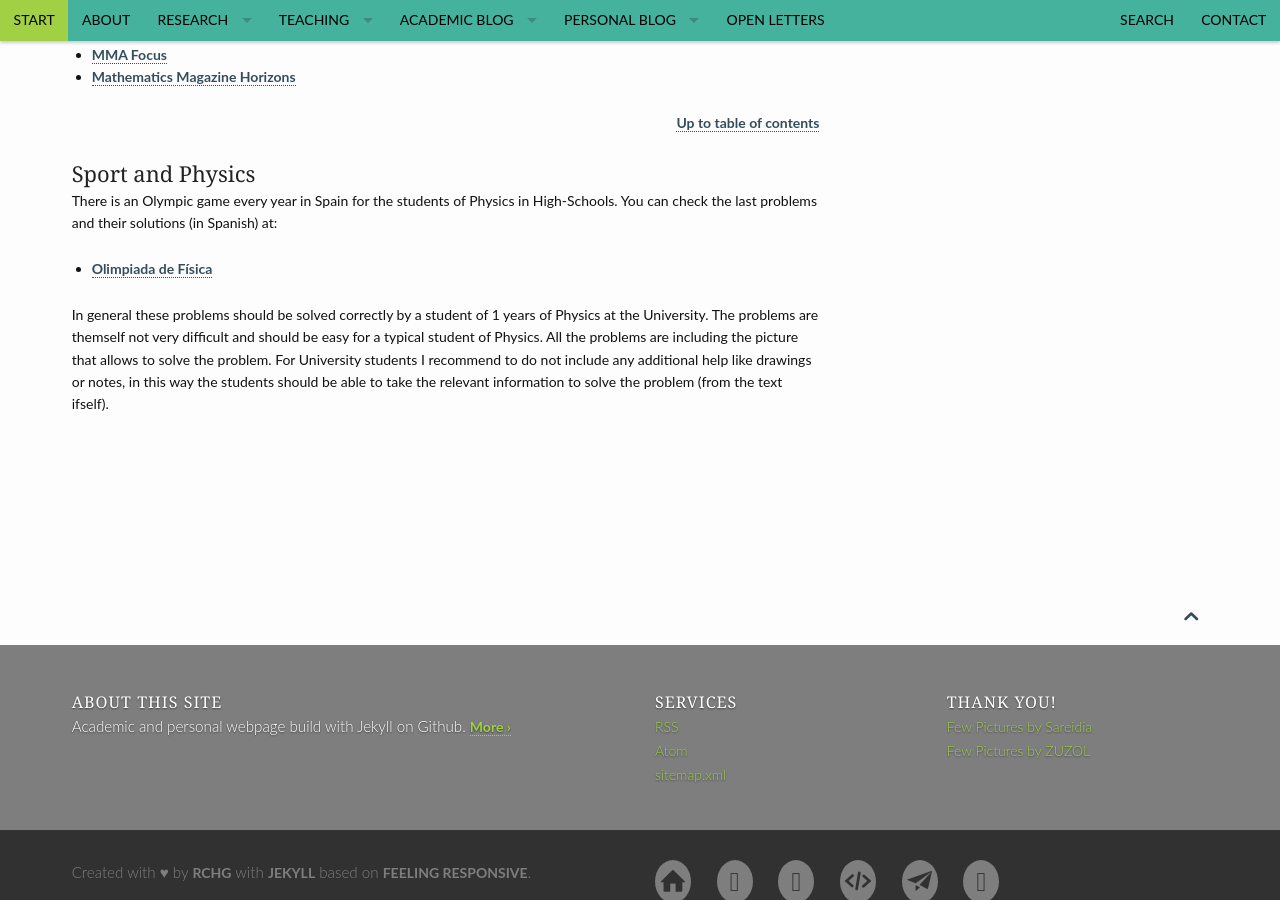
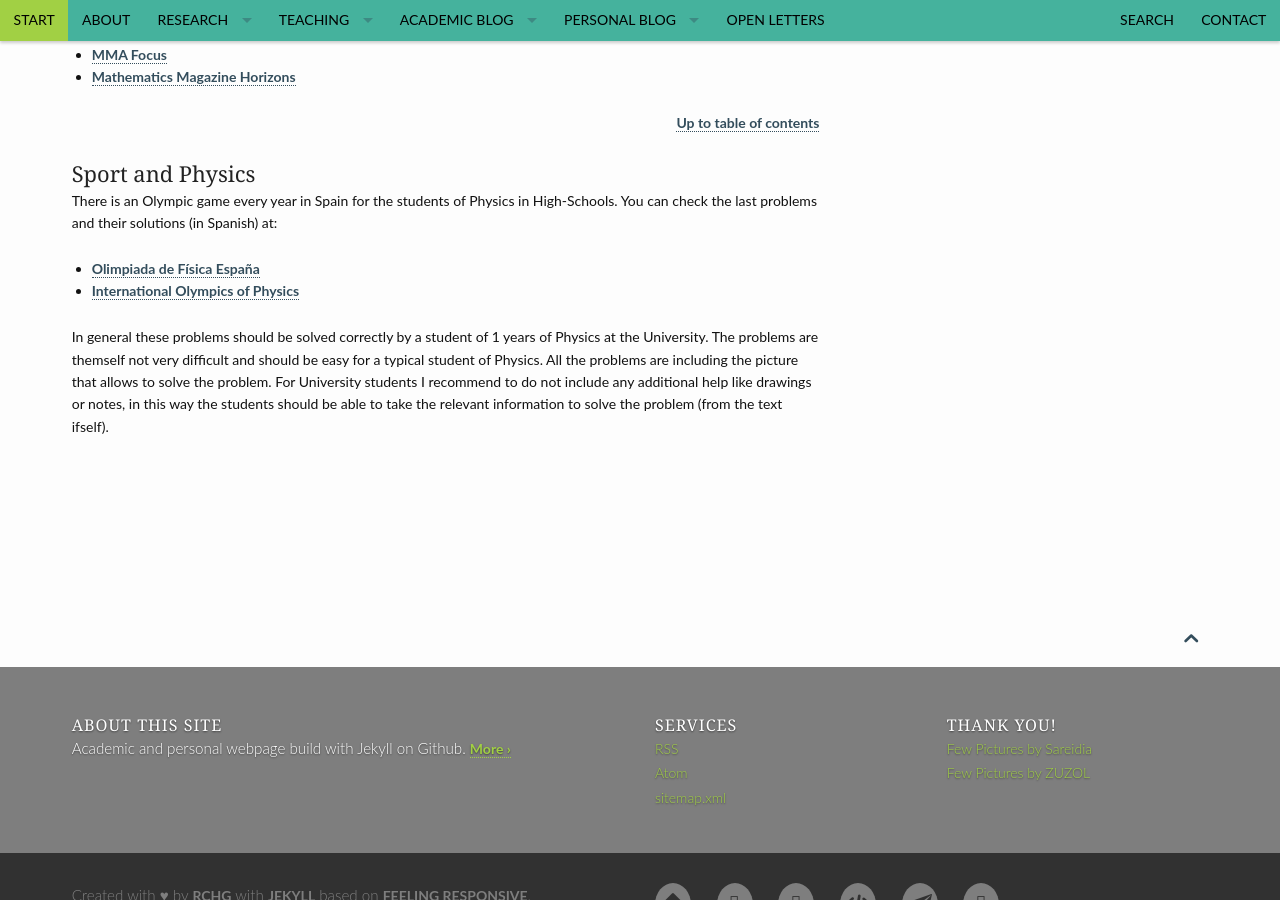
Before and after one commit to RCHG/rchg.github.io, a Jekyll site: the page built from pages/teaching_resources.md, in a window 1280 px wide and 900 px high, scrolled down 1553 px. Built offline with Jekyll 4.4.1, drawn with Linux system fonts in a browser that asks for light colours.

Commit message:
Update teaching_resources.md

```diff
--- a/pages/teaching_resources.md
+++ b/pages/teaching_resources.md
@@ -86,7 +86,8 @@ but also are appeling for didactic purposes:
 
 There is an Olympic game every year in Spain for the students of Physics in High-Schools. You can check the last problems and their solutions (in Spanish) at:
 
-- [Olimpiada de Física](http://www.rsef.es/oef/index.php/problemas-de-la-oef)
+- [Olimpiada de Física España](http://www.rsef.es/oef/index.php/problemas-de-la-oef)
+- [International Olympics of Physics](http://ipho2014.kz/loader/fromorg/1)
 
 In general these problems should be solved correctly by a student of 1 years of Physics at the University. The problems are themself not very difficult and should be easy for a typical student of Physics. All the problems are including the picture that allows to solve the problem. For University students I recommend to do not include any additional help like drawings or notes, in this way the students should be able to take the relevant information to solve the problem (from the text ifself).
 
```
